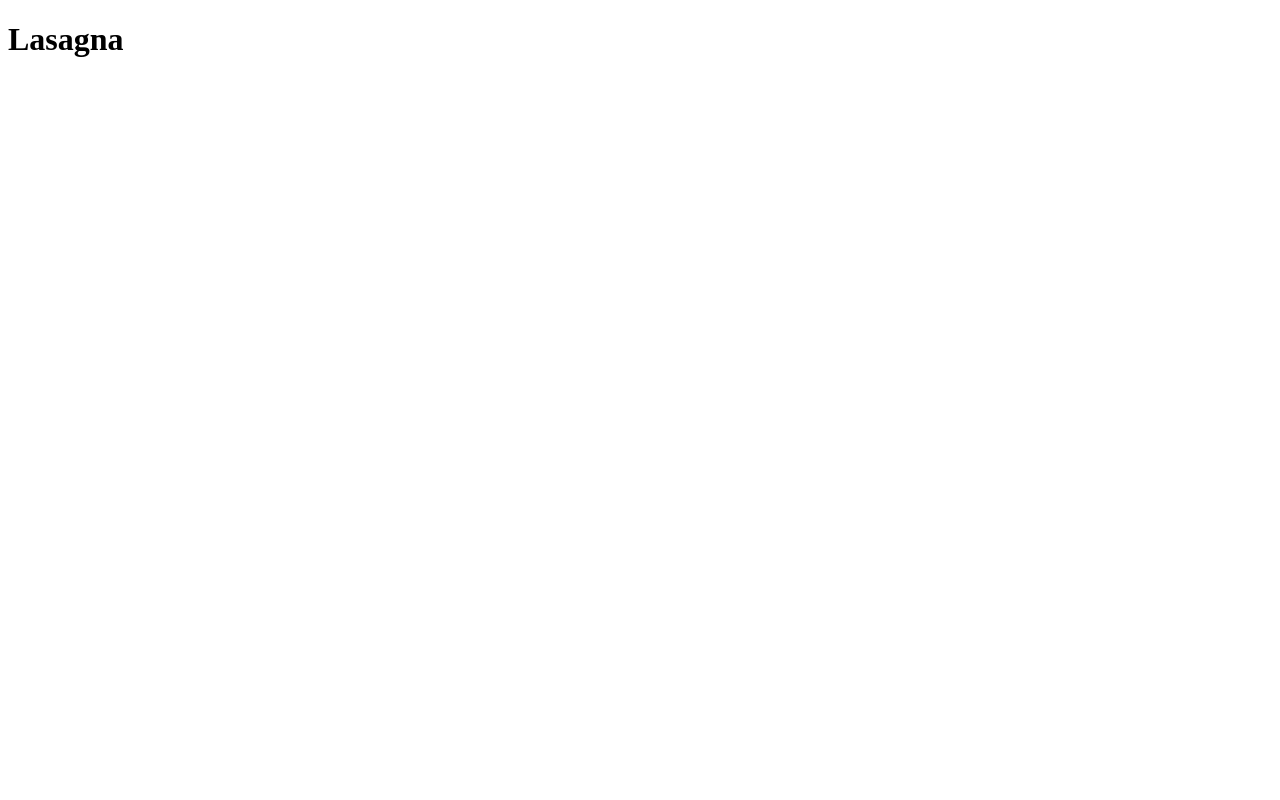
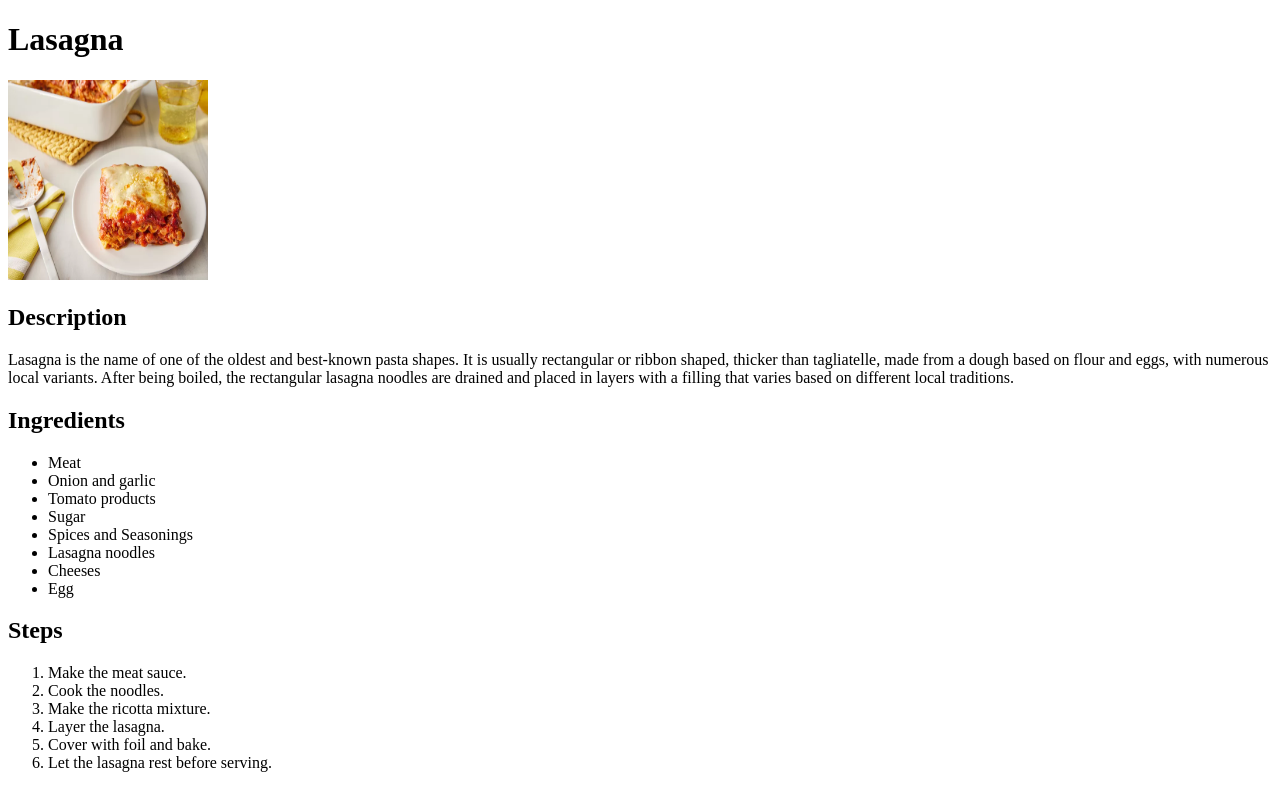
Before and after one commit to Bfw72886/odin-recipes, a plain HTML site: page recipes/lasagna.html in a window 1280 px wide. Drawn offline with Linux system fonts and the light colour scheme.

Commit message:
Add img, ol and ul to lasagna.html

```diff
--- a/recipes/lasagna.html
+++ b/recipes/lasagna.html
@@ -7,5 +7,33 @@
 </head>
 <body>
     <h1>Lasagna</h1>
+    <img src="../img/lasagna.webp" alt="A lasagna" height="200" width="200">
+    <h2>Description</h2>
+    <p>Lasagna is the name of one of the oldest and best-known
+        pasta shapes. It is usually rectangular or ribbon shaped,
+        thicker than tagliatelle, made from a dough based on flour
+        and eggs, with numerous local variants. After being boiled, the rectangular
+        lasagna noodles are drained and placed in layers with a filling that varies
+        based on different local traditions. </p>
+    <h2>Ingredients</h2>
+    <ul>
+        <li>Meat</li>
+        <li>Onion and garlic</li>
+        <li>Tomato products</li>
+        <li>Sugar</li>
+        <li>Spices and Seasonings</li>
+        <li>Lasagna noodles</li>
+        <li>Cheeses</li>
+        <li>Egg</li>
+    </ul>
+    <h2>Steps</h2>
+    <ol>
+        <li>Make the meat sauce.</li>
+        <li>Cook the noodles.</li>
+        <li>Make the ricotta mixture.</li>
+        <li>Layer the lasagna.</li>
+        <li>Cover with foil and bake.</li>
+        <li>Let the lasagna rest before serving.</li>
+    </ol>
 </body>
 </html>
```
Also changed, not shown: index.html (+12 -0 lines), img/lasagna.webp (added).
